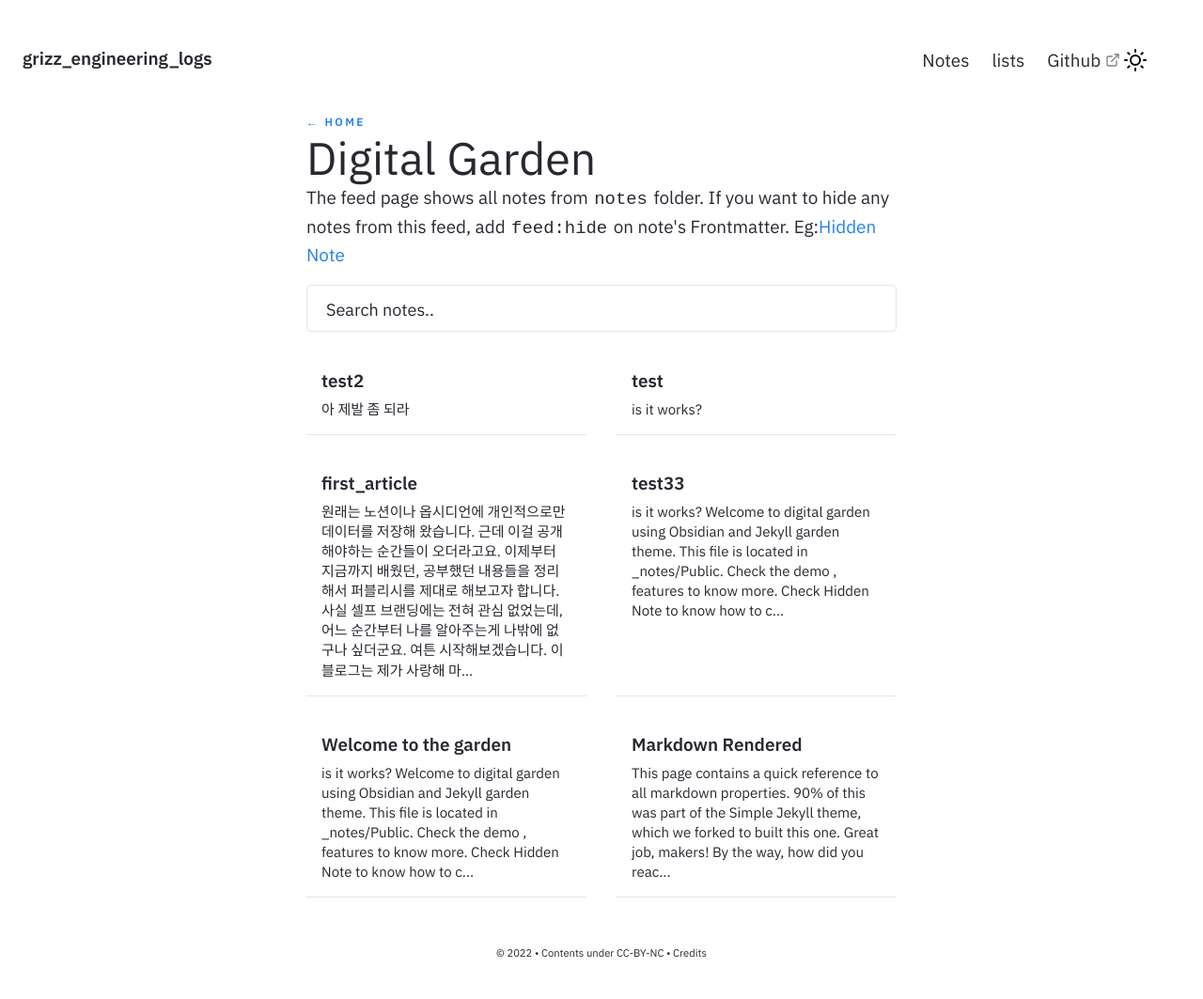
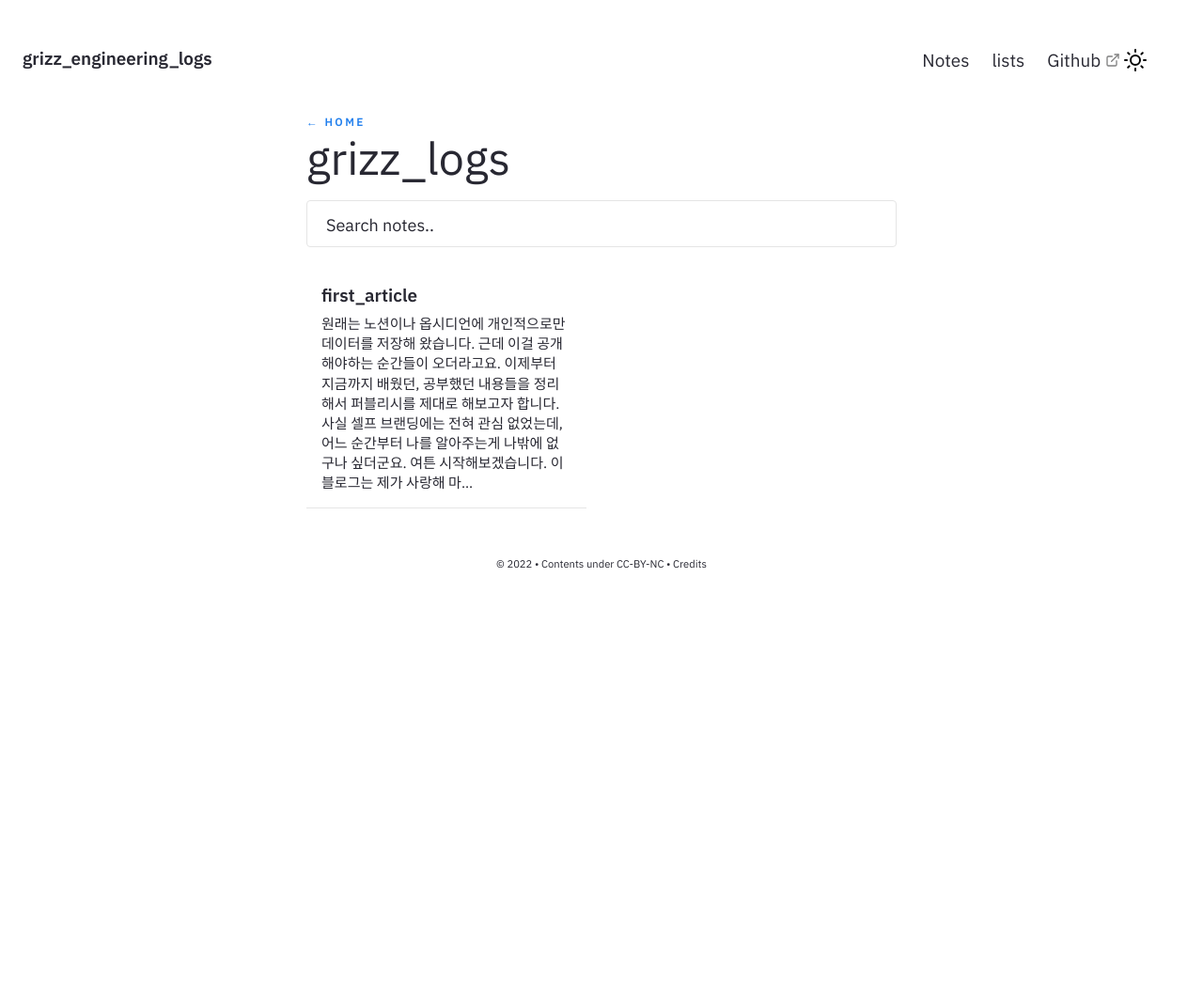
Before and after one commit to timbergrizz/timbergrizz.github.io, a Jekyll site: the page built from pages/notes.md, in a window 1280 px wide. Shown: the whole page at 94% size. Built offline with Jekyll 4.4.1, drawn with Linux system fonts in a browser that asks for light colours; after the commit the page ends 900 px from its top, so only the background shows below that; part of the change alters nothing that is shown.

````diff
--- a/_notes/Public/Hidden Note.md
+++ /dev/null
@@ -1,11 +0,0 @@
----
-title: Hidden Note
-feed: hide
-date : 01-01-2021
----
-
-Tada! You found the hidden note! This note is just like [[Welcome to the garden]], but not part of the feed since we hide it using `notetype: unfeed`. Please remember that the intention here is only to declutter the feed and not provide any 'protection' to the content. Notes with unfeed note type will be synced to Github, accessed via URL, and hyperlinked.
-
-### How to handle Private notes?
-
-I would recommend using sub-folders inside `_notes` (Eg: Public and Private) and add Private to .gitignore so that Private notes won't get synced to Github. PS: Can you see the backlink to Welcome to the garden? That's backlinking! :)
--- a/_notes/Public/Markdown Rendered.md
+++ /dev/null
@@ -1,394 +0,0 @@
----
-title : Markdown Rendered
-feed: show
-date : 01-02-2021
----
-
-This page contains a quick reference to all markdown properties. 90% of this was part of the [Simple Jekyll](https://github.com/raghuveerdotnet/simply-jekyll) theme, which we forked to built this one. Great job, makers!
-
-By the way, how did you reach this page?
-From backlink under [[Hidden Note] or from feed, along with [[Welcome to the garden]]?
-
-* TOC
-{:toc}
-
-{:#heading}
-### Headings
----
-
-{:.regular-sans}
-```
-# H1
-## H2
-### H3
-#### H4
-##### H5
-###### H6
-```
-
-# H1
-## H2
-### H3
-#### H4
-##### H5
-###### H6
-
-{:#emphasis}
-###  Emphasis
----
-
-{:.regular-sans}
-```
-Emphasis, aka italics, with *asterisks* or _underscores_.
-
-Strong emphasis, aka bold, with **asterisks** or __underscores__.
-
-Combined emphasis with **asterisks and _underscores_**.
-
-Strikethrough uses two tildes. ~~Scratch this.~~
-```
-
-Emphasis, aka italics, with *asterisks* or _underscores_.
-
-Strong emphasis, aka bold, with **asterisks** or __underscores__.
-
-Combined emphasis with **asterisks and _underscores_**.
-
-Strikethrough uses two tildes. ~~Scratch this.~~
-
-{:#lists}
-### Lists
-
-{:.regular-sans}
-```
-1. First ordered list item
-...1. Ordered sublist
-2. Another item
-...* Unordered sublist
-3. Actual numbers don't matter, just that it's a number
-4. And another item.
-
-⋅⋅⋅You can have properly indented paragraphs within list items. Notice the blank line above, and the leading spaces (at least one, but we'll use three here to also align the raw Markdown).
-
-⋅⋅⋅To have a line break without a paragraph, you will need to use two trailing spaces.⋅⋅
-⋅⋅⋅Note that this line is separate, but within the same paragraph.⋅⋅
-⋅⋅⋅(This is contrary to the typical GFM line break behaviour, where trailing spaces are not required.)
-
-* Unordered list can use asterisks
-- Or minuses
-+ Or pluses
-```
-
-1. First ordered list item
-   1. Ordered sublist
-2. Another item
-   - Unordered sublist
-3. Actual numbers don't matter, just that it's a number
-4. And another item.
-
-    You can have properly indented paragraphs within list items. Notice the blank line above, and the leading spaces (at least one, but we'll use three here to also align the raw Markdown).
-
-    To have a line break without a paragraph, you will need to use two trailing spaces.⋅⋅
-    Note that this line is separate, but within the same paragraph.⋅⋅
-    (This is contrary to the typical GFM line break behaviour, where trailing spaces are not required.)
-
-* Unordered list can use asterisks
-- Or minuses
-+ Or pluses
-
-{:#links}
-### Links
----
-
-{:.regular-sans}
-```
-[I'm an inline-style link](https://www.google.com)
-
-[I'm an inline-style link with title](https://www.google.com "Google's Homepage")
-
-[I'm a reference-style link][Arbitrary case-insensitive reference text]
-
-[I'm a relative reference to a repository file](../blob/master/LICENSE)
-
-[You can use numbers for reference-style link definitions][1]
-
-Or leave it empty and use the [link text itself].
-
-URLs and URLs in angle brackets will automatically get turned into links.
-http://www.example.com or <http://www.example.com> and sometimes
-example.com (but not on Github, for example).
-
-Some text to show that the reference links can follow later.
-
-[arbitrary case-insensitive reference text]: https://www.mozilla.org
-[1]: http://slashdot.org
-[link text itself]: http://www.reddit.com
-```
-
-[I'm an inline-style link](https://www.google.com)
-
-[I'm an inline-style link with title](https://www.google.com "Google's Homepage")
-
-[I'm a reference-style link][Arbitrary case-insensitive reference text]
-
-[I'm a relative reference to a repository file](../blob/master/LICENSE)
-
-[You can use numbers for reference-style link definitions][1]
-
-Or leave it empty and use the [link text itself].
-
-URLs and URLs in angle brackets will automatically get turned into links.
-http://www.example.com or <http://www.example.com> and sometimes
-example.com (but not on Github, for example).
-
-Some text to show that the reference links can follow later.
-
-[arbitrary case-insensitive reference text]: https://www.mozilla.org
-[1]: http://slashdot.org
-[link text itself]: http://www.reddit.com
-
-{:#images}
-### Images
----
-From what I understood, Jekyll doesn't support source files inside collection folders like `_notes`.
-Currently, what I do is, I upload images and attachments manually to `/assets/img/` and use
-
-```
-From Assets/Img
-
-![Alt Text](/assets/img/1-how-to.png "Title Here")
-```
-to embed images. This is not effective, but works. Also, public URLs work
-
-```
-From URL
-
-![](https://jekyllrb.com/img/logo-2x.png)
-```
-
-From Assets/Img
-
-![Alt Text](/assets/img/1-how-to.png "Title Here")
-
-From URL
-
-![](https://jekyllrb.com/img/logo-2x.png)
-
-
-{:#syntax}
-### Code and Syntax Highlighting
----
-
-Code blocks are part of the Markdown spec, but syntax highlighting isn't. However, many renderers -- like Github's and Markdown Here -- support syntax highlighting. Which languages are supported and how those language names should be written will vary from renderer to renderer. Markdown Here supports highlighting for dozens of languages (and not-really-languages, like diffs and HTTP headers);
-
-{:.regular-sans}
-```
-Inline `code` has `back-ticks around` it.
-```
-
-Inline `code` has `back-ticks around` it.
-
-Blocks of code are either fenced by lines with three back-ticks ```, or are indented with four spaces. I recommend only using the fenced code blocks -- they're easier and only they support syntax highlighting.
-
-<pre class="regular-sans">
-<code>
-```javascript
-var s = "JavaScript syntax highlighting";
-alert(s);
-```
-
-```python
-s = "Python syntax highlighting"
-print s
-```
-
-```
-No language indicated, so no syntax highlighting.
-But let's throw in a <b>tag</b>.
-```
-</code>
-</pre>
-
-```javascript
-var s = "JavaScript syntax highlighting";
-alert(s);
-```
-
-```python
-s = "Python syntax highlighting"
-print s
-```
-
-```
-No language indicated, so no syntax highlighting.
-But let's throw in a <b>tag</b>.
-```
-
-{:#math}
-### Math expressions
----
-
-You can write math expressions using the $$\LateX$$ [markup language](https://en.wikipedia.org/wiki/LaTeX) between double dollar signs : \$$...$$. They can be written inline or as a single block.
-
-For example,
-
-\$$P(A|B) = \frac{P(B | A)\cdot P(A)}{P(B)}$$ will render as :
-
-$$P(A|B) = \frac{P(B | A)\cdot P(A)}{P(B)}$$
-
-Please note that for a math block to be displayed correctly, it needs to be separated by an empty line, above and below. Besides, the pipe character | may conflict with markdown : it is recommended to use \vert instead.
-
-{:#tables}
-### Tables
----
-
-Tables aren't part of the core Markdown spec, but they are part of GFM and Markdown Here supports them. They are an easy way of adding tables to your email -- a task that would otherwise require copy-pasting from another application.
-
-{:.regular-sans}
-```
-Colons can be used to align columns.
-
-| Tables        | Are           | Cool  |
-| ------------- |:-------------:| -----:|
-| col 3 is      | right-aligned | $1600 |
-| col 2 is      | centered      |   $12 |
-| zebra stripes | are neat      |    $1 |
-
-There must be at least 3 dashes separating each header cell.
-The outer pipes (|) are optional, and you don't need to make the
-raw Markdown line up prettily. You can also use inline Markdown.
-
-Markdown | Less | Pretty
---- | --- | ---
-*Still* | `renders` | **nicely**
-1 | 2 | 3
-```
-
-Colons can be used to align columns.
-
-| Tables        | Are           | Cool  |
-| ------------- |:-------------:| -----:|
-| col 3 is      | right-aligned | $1600 |
-| col 2 is      | centered      |   $12 |
-| zebra stripes | are neat      |    $1 |
-
-There must be at least 3 dashes separating each header cell.
-The outer pipes (|) are optional, and you don't need to make the
-raw Markdown line up prettily. You can also use inline Markdown.
-
-Markdown | Less | Pretty
---- | --- | ---
-*Still* | `renders` | **nicely**
-1 | 2 | 3
-
-{:#blockquotes}
-### Blockquotes
----
-
-{:.regular-sans}
-```
-> Blockquotes are very handy in email to emulate reply text.
-> This line is part of the same quote.
-
-Quote break.
-
-> This is a very long line that will still be quoted properly when it wraps. Oh boy let's keep writing to make sure this is long enough to actually wrap for everyone. Oh, you can *put* **Markdown** into a blockquote.
-```
-
-> Blockquotes are very handy in email to emulate reply text.
-> This line is part of the same quote.
-
-Quote break.
-
-> This is a very long line that will still be quoted properly when it wraps. Oh boy let's keep writing to make sure this is long enough to actually wrap for everyone. Oh, you can *put* **Markdown** into a blockquote.
-
-{:#inline}
-Inline HTML
----
-
-You can also use raw HTML in your Markdown, and it'll mostly work pretty well.
-
-{:.regular-sans}
-```
-<dl>
-  <dt>Definition list</dt>
-  <dd>Is something people use sometimes.</dd>
-
-  <dt>Markdown in HTML</dt>
-  <dd>Does *not* work **very** well. Use HTML <em>tags</em>.</dd>
-</dl>
-```
-
-You can also use raw HTML in your Markdown, and it'll mostly work pretty well.
-
-<dl>
-  <dt>Definition list</dt>
-  <dd>Is something people use sometimes.</dd>
-
-  <dt>Markdown in HTML</dt>
-  <dd>Does *not* work **very** well. Use HTML <em>tags</em>.</dd>
-</dl>
-
-{:#hr}
-### Horizontal Rule
----
-
-
-{:.regular-sans}
-```
-Three or more...
-
----
-
-Hyphens
-
-***
-
-Asterisks
-
-___
-
-Underscores
-```
-
-Three or more...
-
----
-
-Hyphens
-
-***
-
-Asterisks
-
-___
-
-Underscores
-
-{:#br}
-### Line Breaks
----
-
-My basic recommendation for learning how line breaks work is to experiment and discover -- hit <Enter> once (i.e., insert one newline), then hit it twice (i.e., insert two newlines), see what happens. You'll soon learn to get what you want. "Markdown Toggle" is your friend.
-
-Here are some things to try out:
-
-{:.regular-sans}
-```
-Here's a line for us to start with.
-
-This line is separated from the one above by two newlines, so it will be a *separate paragraph*.
-
-This line is also a separate paragraph, but...
-This line is only separated by a single newline, so it's a separate line in the *same paragraph*.
-```
-
-Here's a line for us to start with.
-
-This line is separated from the one above by two newlines, so it will be a *separate paragraph*.
-
-This line is also a separate paragraph, but...
-This line is only separated by a single newline, so it's a separate line in the *same paragraph*.
-
-
-License: CC-BY
--- a/_notes/Public/Welcome to the garden.md
+++ /dev/null
@@ -1,11 +0,0 @@
----
-title : Welcome to the garden
-feed: show
-date : 15-04-2021
----
-
-is it works?
-
-Welcome to digital garden using Obsidian and Jekyll garden theme. This file is located in `_notes/Public`. Check the <a href="{{'/notes' | relative_url}}"> demo </a>, <a href="{{'/post/features' | relative_url}}"> features </a> to know more.
-
-Check [[Hidden Note]] to know how to create notes which won't appear on the feed!
--- a/_notes/Public/test.md
+++ /dev/null
@@ -1,7 +0,0 @@
----
-title : test
-feed: show
----
-
-
-is it works?
--- a/_notes/Public/test2.md
+++ /dev/null
@@ -1,6 +0,0 @@
----
-title : test2
-feed: show
----
-
-아 제발 좀 되라
--- a/_notes/Public/test33.md
+++ /dev/null
@@ -1,11 +0,0 @@
----
-title : test33
-feed: show
-date : 15-04-2021
----
-
-is it works?
-
-Welcome to digital garden using Obsidian and Jekyll garden theme. This file is located in `_notes/Public`. Check the <a href="{{'/notes' | relative_url}}"> demo </a>, <a href="{{'/post/features' | relative_url}}"> features </a> to know more.
-
-Check [[Hidden Note]] to know how to create notes which won't appear on the feed!
--- a/pages/notes.md
+++ b/pages/notes.md
@@ -2,7 +2,5 @@
 layout: Post
 permalink: /notes
 feedformat: card
-title: Digital Garden
+title: grizz_logs
 ---
-
-The feed page shows all notes from `notes` folder. If you want to hide any notes from this feed, add `feed:hide` on note's Frontmatter. Eg:[[Hidden Note]]
````
